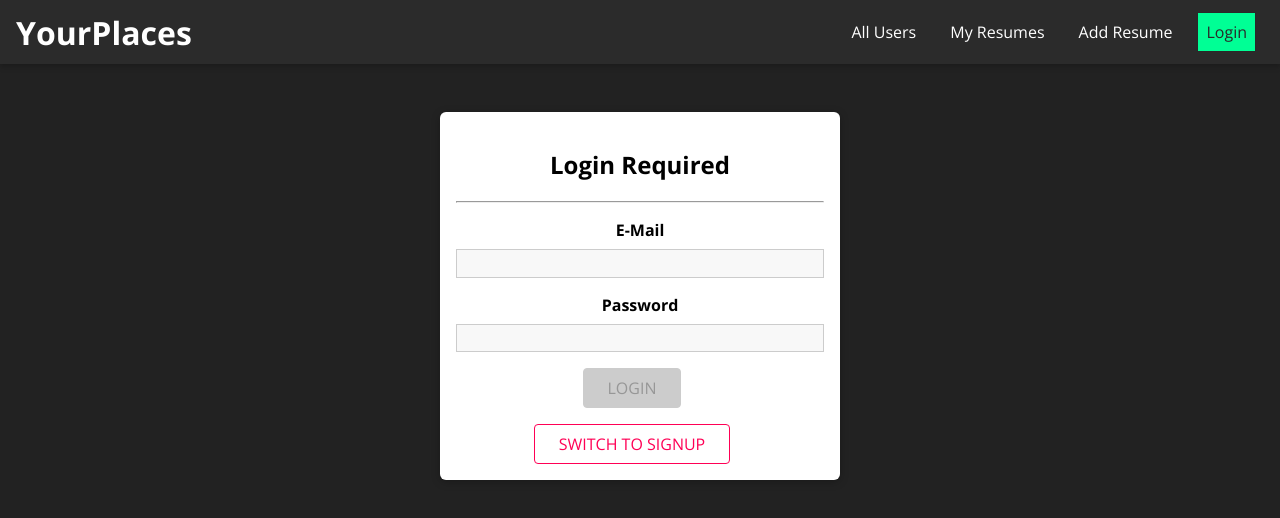
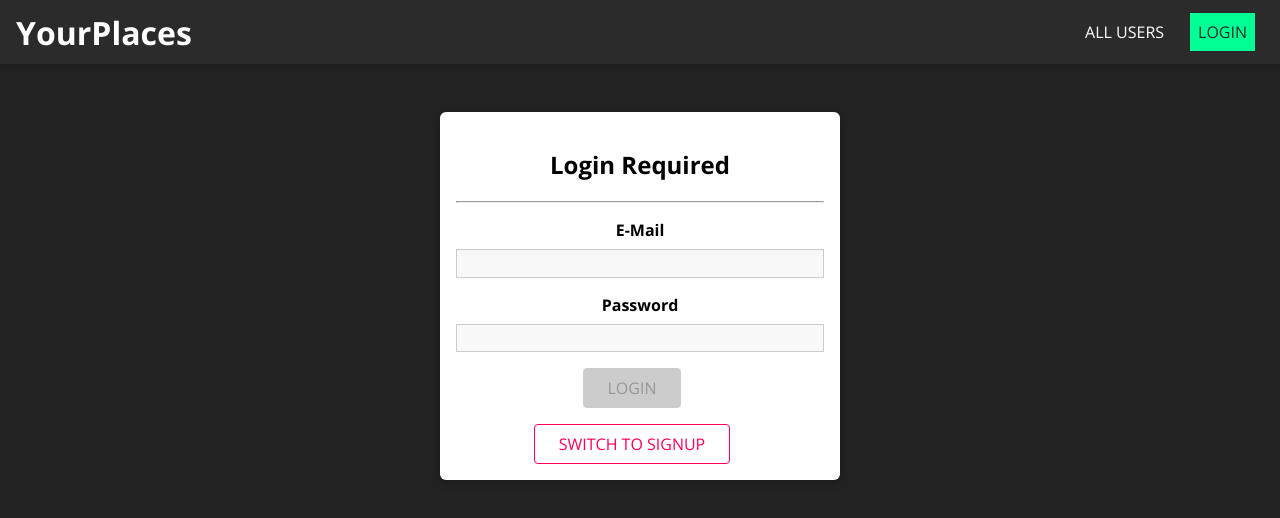
Before and after one commit to vignesh-natarajxn/PiPort, a React (Create React App) app in the folder frontend/: page /auth in a window 1280 px wide. Shown: the top 518 px of the page. Built offline with nearby package versions, Linux system fonts and the light colour scheme.

Commit message:
update login

```diff
--- a/frontend/src/shared/components/Navigation/NavLinks.js
+++ b/frontend/src/shared/components/Navigation/NavLinks.js
@@ -1,24 +1,36 @@
-import React from 'react';
+import React, { useContext } from 'react';
 import { NavLink } from 'react-router-dom';
 
-
+import { AuthContext } from '../../context/auth-context';
 import './NavLinks.css';
 
 const NavLinks = props => {
-  return <ul className="nav-links">
+  const auth = useContext(AuthContext);
+
+  return (
+    <ul className="nav-links">
       <li>
-      <NavLink to="/" exact>All Users</NavLink>
+        <NavLink to="/" exact>
+          ALL USERS
+        </NavLink>
       </li>
+      {auth.isLoggedIn && (
         <li>
-      <NavLink to="/u1/resumes">My Resumes</NavLink>
+          <NavLink to="/u1/resumes">MY RESUMES</NavLink>
         </li>
+      )}
+      {auth.isLoggedIn && (
         <li>
-      <NavLink to="/resumes/new">Add Resume</NavLink>
+          <NavLink to="/resumes/new">ADD RESUME</NavLink>
         </li>
+      )}
+      {!auth.isLoggedIn && (
         <li>
-      <NavLink to="/auth">Login</NavLink>
+          <NavLink to="/auth">LOGIN</NavLink>
         </li>
+      )}
     </ul>
+  );
 };
 
 export default NavLinks;
--- a/frontend/src/user/pages/Auth.js
+++ b/frontend/src/user/pages/Auth.js
@@ -1,4 +1,4 @@
-import React, { useState } from 'react';
+import React, { useState, useContext } from 'react';
 
 import Card from '../../shared/components/UIElements/Card';
 import Input from '../../shared/components/FormElements/Input';
@@ -9,9 +9,11 @@
   VALIDATOR_REQUIRE
 } from '../../shared/util/validators';
 import { useForm } from '../../shared/hooks/form-hook';
+import { AuthContext } from '../../shared/context/auth-context';
 import './Auth.css';
 
 const Auth = () => {
+  const auth = useContext(AuthContext);
   const [isLoginMode, setIsLoginMode] = useState(true);
 
   const [formState, inputHandler, setFormData] = useForm(
@@ -55,6 +57,7 @@
   const authSubmitHandler = event => {
     event.preventDefault();
     console.log(formState.inputs);
+    auth.login();
   };
 
   return (
```
Lines whose indentation alone changed are shown as unchanged.
